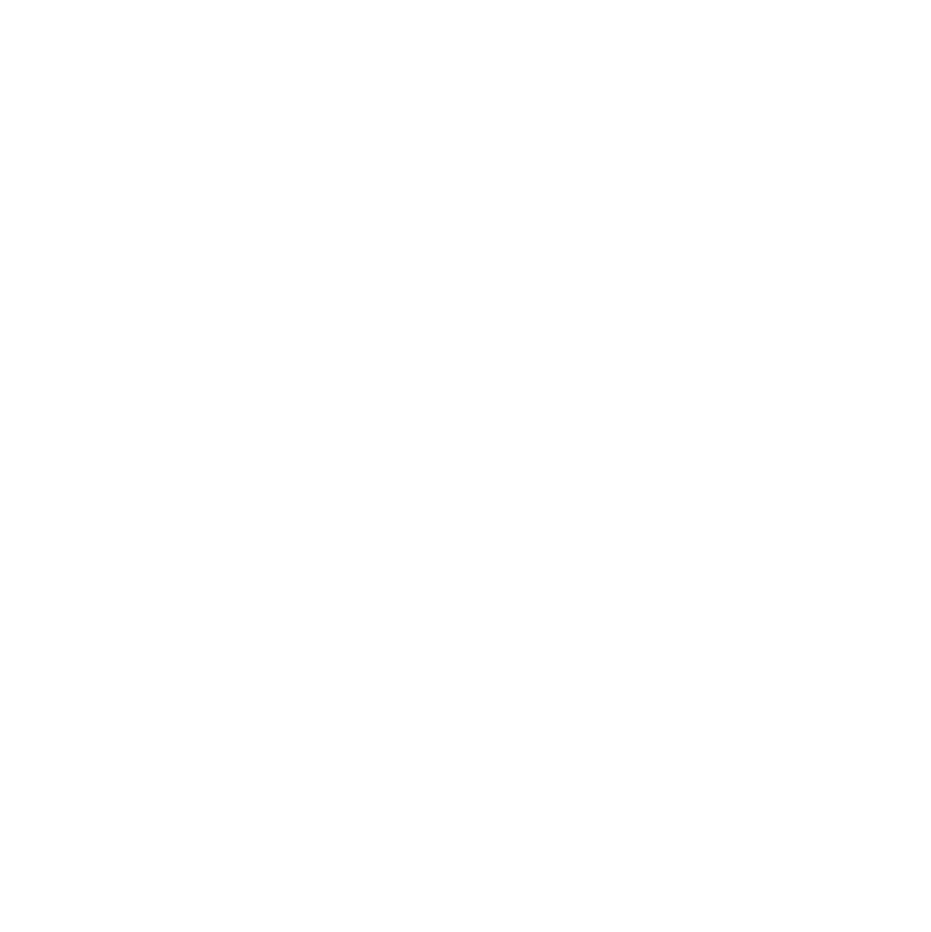
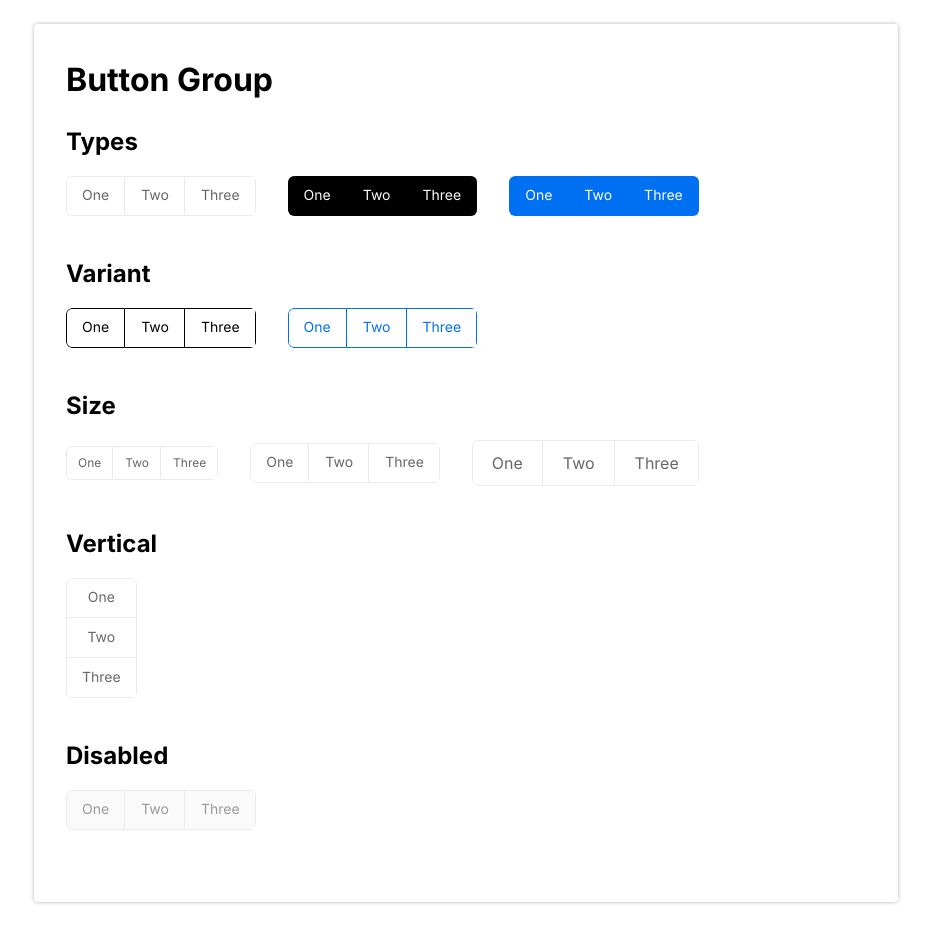
Before and after one commit to bohdev95/react-raw-ui, a React app: page / in a window 1280 px wide. Shown: the part 1760-2692 px from the top of the page, without its empty margins (174-1105 px from the left). Before the commit the page ends 1784 px from the top, so only its background shows below. Built offline with nearby package versions, Linux system fonts and the light colour scheme.

Commit message:
feat(ButtonGroup): add basic feature

```diff
--- a/components/Button/Button.styles.ts
+++ b/components/Button/Button.styles.ts
@@ -285,7 +285,7 @@
   };
 };
 
-const useButtonHoverStyles = (props: ButtonProps): ButtonHoverStyles => {
+export const useButtonHoverStyles = (props: ButtonProps): ButtonHoverStyles => {
   const theme: RawUITheme = useTheme();
   const { type, variant, loading, disabled } = props;
   const styles: {
@@ -493,15 +493,15 @@
   } = useButtonStyles(props);
 
   const {
-    hoverBackgroundColor,
-    hoverBorderColor,
-    hoverColor,
+    hoverBackgroundColor = backgroundColor,
+    hoverBorderColor = borderColor,
+    hoverColor = color,
     hoverBoxShadow = 'none',
     hoverTransform = 'none',
   } = useButtonHoverStyles(props);
 
   const {
-    activeBackgroundColor,
+    activeBackgroundColor = backgroundColor,
     activeBoxShadow = 'none',
     activeTransform = 'none',
   } = useButtonActiveStyles(props);
@@ -513,6 +513,7 @@
       display: inline-flex;
       align-items: center;
       justify-content: center;
+      flex-shrink: 0;
       vertical-align: middle;
       border: 1px solid;
       border-radius: 6px;
@@ -535,7 +536,6 @@
       appearance: none;
       outline: none;
       user-select: none;
-      overflow: hidden;
     }
 
     .raw-button:not(.raw-loading-button):not(.raw-disabled-button):hover,
--- a/components/Button/Button.tsx
+++ b/components/Button/Button.tsx
@@ -11,10 +11,27 @@
 import { ButtonProps } from './Button.types';
 import ButtonLoading from './ButtonLoading';
 import ButtonIcon from './ButtonIcon';
+import { useButtonGroupContext } from '../ButtonGroup/button-group-context';
+import { ButtonGroupConfig } from '../ButtonGroup/ButtonGroup.types';
+
+const mergeButtonGroupProps = (
+  buttonProps: ButtonProps,
+  config: ButtonGroupConfig
+): ButtonProps => {
+  if (!config.isButtonGroup) return buttonProps;
+  return {
+    ...buttonProps,
+    size: config.size,
+    type: config.type,
+    variant: config.variant,
+    disabled: config.disabled,
+  };
+};
 
 const Button = forwardRef<HTMLButtonElement, PropsWithChildren<ButtonProps>>(
-  (
-    {
+  (buttonProps, ref: Ref<HTMLButtonElement | null>) => {
+    const buttonGroupConfig = useButtonGroupContext();
+    const {
       className = '',
       size = 'md',
       type = 'default',
@@ -27,9 +44,8 @@
       onClick,
       children,
       ...restProps
-    },
-    ref: Ref<HTMLButtonElement | null>
-  ) => {
+    } = mergeButtonGroupProps(buttonProps, buttonGroupConfig);
+
     const { horizontalPadding, height, color, backgroundColor } =
       useButtonStyles({
         type,
--- a/components/Button/ButtonLoading.tsx
+++ b/components/Button/ButtonLoading.tsx
@@ -1,6 +1,4 @@
-import React, {
-  FC,
-} from 'react';
+import React, { FC } from 'react';
 import css from 'styled-jsx/css';
 import classNames from 'classnames';
 
@@ -21,6 +19,7 @@
       display: flex;
       align-items: center;
       justify-content: center;
+      border-radius: inherit;
       z-index: 2;
       background-color: ${backgroundColor};
     }
--- /dev/null
+++ b/components/ButtonGroup/ButtonGroup.styles.ts
@@ -0,0 +1,91 @@
+import css from 'styled-jsx/css';
+import { useButtonHoverStyles, useButtonStyles } from '../Button/Button.styles';
+import { ButtonGroupProps } from './ButtonGroup.types';
+
+export const useButtonGroupCSS = (props: ButtonGroupProps) => {
+  const { type, size, variant, disabled } = props;
+
+  const { borderColor } = useButtonStyles({
+    type,
+    size,
+    variant,
+    disabled,
+  });
+
+  const { hoverBorderColor } = useButtonHoverStyles({
+    type,
+    size,
+    variant,
+    disabled,
+  });
+
+  return css.resolve`
+    .raw-button-group {
+      display: inline-flex;
+      background-color: transparent;
+      border-radius: 6px;
+      overflow: hidden;
+    }
+    .raw-button-group :global(.raw-button) {
+      border: none;
+      backface-visibility: hidden;
+      transform: translate3d(0, 0, 0);
+    }
+    .raw-button-group :global(.raw-button::before),
+    .raw-button-group :global(.raw-button::after) {
+      position: absolute;
+      left: 0;
+      top: 0;
+      right: 0;
+      bottom: 0;
+      content: '';
+      border-radius: inherit;
+      transition: border-color 0.2s ease;
+      pointer-events: none;
+    }
+    .raw-button-group :global(.raw-button::before) {
+      border: 1px solid ${borderColor};
+    }
+    .raw-button-group :global(.raw-button::after) {
+      border: 1px solid transparent;
+      z-index: 1;
+    }
+    .raw-button-group
+      :global(.raw-button:not(.raw-disabled-button):hover::after),
+    .raw-button-group
+      :global(.raw-button:not(.raw-disabled-button):focus::after) {
+      border: 1px solid ${hoverBorderColor};
+    }
+    .horizontal :global(.raw-button:not(:first-child)) {
+      border-top-left-radius: 0;
+      border-bottom-left-radius: 0;
+    }
+    .horizontal :global(.raw-button:not(:last-child)) {
+      border-top-right-radius: 0;
+      border-bottom-right-radius: 0;
+    }
+    .horizontal :global(.raw-button:not(:first-child)::before) {
+      border-left-width: 0;
+    }
+    .horizontal :global(.raw-button:not(:first-child)::after) {
+      left: -1px;
+    }
+    .vertical {
+      flex-direction: column;
+    }
+    .vertical :global(.raw-button:not(:first-child)) {
+      border-top-left-radius: 0;
+      border-top-right-radius: 0;
+    }
+    .vertical :global(.raw-button:not(:last-child)) {
+      border-bottom-left-radius: 0;
+      border-bottom-right-radius: 0;
+    }
+    .vertical :global(.raw-button:not(:first-child)::before) {
+      border-top-width: 0;
+    }
+    .vertical :global(.raw-button:not(:first-child)::after) {
+      top: -1px;
+    }
+  `;
+};
--- /dev/null
+++ b/components/ButtonGroup/ButtonGroup.tsx
@@ -0,0 +1,54 @@
+import React, { FC, PropsWithChildren, useMemo } from 'react';
+import classNames from 'classnames';
+
+import { ButtonGroupContext } from './button-group-context';
+import { ButtonGroupProps, ButtonGroupConfig } from './ButtonGroup.types';
+import { useButtonGroupCSS } from './ButtonGroup.styles';
+
+const ButtonGroup: FC<PropsWithChildren<ButtonGroupProps>> = ({
+  size = 'md',
+  type = 'default',
+  variant = 'default',
+  disabled = false,
+  children,
+  className = '',
+  vertical = false,
+  ...resetProps
+}) => {
+  const initialConfig = useMemo<ButtonGroupConfig>(
+    () => ({
+      size,
+      type,
+      variant,
+      disabled,
+      isButtonGroup: true,
+    }),
+    []
+  );
+
+  const { className: resolveClassName, styles } = useButtonGroupCSS({
+    type,
+    size,
+    variant,
+    disabled,
+  });
+
+  const classes = classNames(
+    'raw-button-group',
+    vertical && 'vertical',
+    !vertical && 'horizontal',
+    className,
+    resolveClassName
+  );
+
+  return (
+    <ButtonGroupContext.Provider value={initialConfig}>
+      <div className={classes} {...resetProps}>
+        {children}
+        {styles}
+      </div>
+    </ButtonGroupContext.Provider>
+  );
+};
+
+export default ButtonGroup;
--- /dev/null
+++ b/components/ButtonGroup/button-group-context.ts
@@ -0,0 +1,16 @@
+import React, { createContext, useContext } from 'react';
+import { ButtonGroupConfig } from './ButtonGroup.types';
+
+const defaultContext: ButtonGroupConfig = {
+  size: 'md',
+  type: 'default',
+  variant: 'default',
+  disabled: false,
+  isButtonGroup: false,
+};
+
+export const ButtonGroupContext =
+  createContext<ButtonGroupConfig>(defaultContext);
+
+export const useButtonGroupContext = (): ButtonGroupConfig =>
+  useContext<ButtonGroupConfig>(ButtonGroupContext);
--- /dev/null
+++ b/components/ButtonGroup/index.ts
@@ -0,0 +1 @@
+export { default } from './ButtonGroup';
--- a/components/index.ts
+++ b/components/index.ts
@@ -3,3 +3,4 @@
 export { default as RawUIProvider } from './Provider';
 export { default as Button } from './Button';
 export { default as Loading } from './Loading';
+export { default as ButtonGroup } from './ButtonGroup';
--- a/src/App.tsx
+++ b/src/App.tsx
@@ -1,6 +1,6 @@
 import React, { FC, PropsWithChildren } from 'react';
 import { Search } from 'react-feather';
-import { Button, Loading } from '../components';
+import { Button, Loading, ButtonGroup } from '../components';
 
 const Container: FC<PropsWithChildren<{ title: string }>> = ({
   title,
@@ -193,6 +193,7 @@
           <Unit layout="row">
             <Button icon={<Search />} />
             <Button icon={<Search />}>Search</Button>
+            <Button iconRight={<Search />}>Search</Button>
             <Button type="primary" icon={<Search />} />
             <Button type="primary" icon={<Search />}>
               Search
@@ -226,6 +227,78 @@
           </Unit>
         </Wrapper>
       </Container>
+      <Container title="Button Group">
+        <Wrapper title="Types">
+          <Unit layout="row">
+            <ButtonGroup>
+              <Button>One</Button>
+              <Button>Two</Button>
+              <Button>Three</Button>
+            </ButtonGroup>
+            <ButtonGroup type="primary">
+              <Button>One</Button>
+              <Button>Two</Button>
+              <Button>Three</Button>
+            </ButtonGroup>
+            <ButtonGroup type="success">
+              <Button>One</Button>
+              <Button>Two</Button>
+              <Button>Three</Button>
+            </ButtonGroup>
+          </Unit>
+        </Wrapper>
+        <Wrapper title="Variant">
+          <Unit layout="row">
+            <ButtonGroup type="primary" variant="outline">
+              <Button>One</Button>
+              <Button>Two</Button>
+              <Button>Three</Button>
+            </ButtonGroup>
+            <ButtonGroup type="success" variant="outline">
+              <Button>One</Button>
+              <Button>Two</Button>
+              <Button>Three</Button>
+            </ButtonGroup>
+          </Unit>
+        </Wrapper>
+        <Wrapper title="Size">
+          <Unit layout="row">
+            <ButtonGroup size="sm">
+              <Button>One</Button>
+              <Button>Two</Button>
+              <Button>Three</Button>
+            </ButtonGroup>
+            <ButtonGroup size="md">
+              <Button>One</Button>
+              <Button>Two</Button>
+              <Button>Three</Button>
+            </ButtonGroup>
+            <ButtonGroup size="lg">
+              <Button>One</Button>
+              <Button>Two</Button>
+              <Button>Three</Button>
+            </ButtonGroup>
+          </Unit>
+        </Wrapper>
+        <Wrapper title="Vertical">
+          <Unit layout="row">
+            <ButtonGroup vertical>
+              <Button>One</Button>
+              <Button>Two</Button>
+              <Button>Three</Button>
+            </ButtonGroup>
+          </Unit>
+        </Wrapper>
+        <Wrapper title="Disabled">
+          <Unit layout="row">
+            <ButtonGroup disabled>
+              <Button>One</Button>
+              <Button>Two</Button>
+              <Button>Three</Button>
+            </ButtonGroup>
+          </Unit>
+        </Wrapper>
+      </Container>
     </div>
   );
 }
```
Also changed, not shown: components/ButtonGroup/ButtonGroup.types.ts (added, +32 -0 lines).
